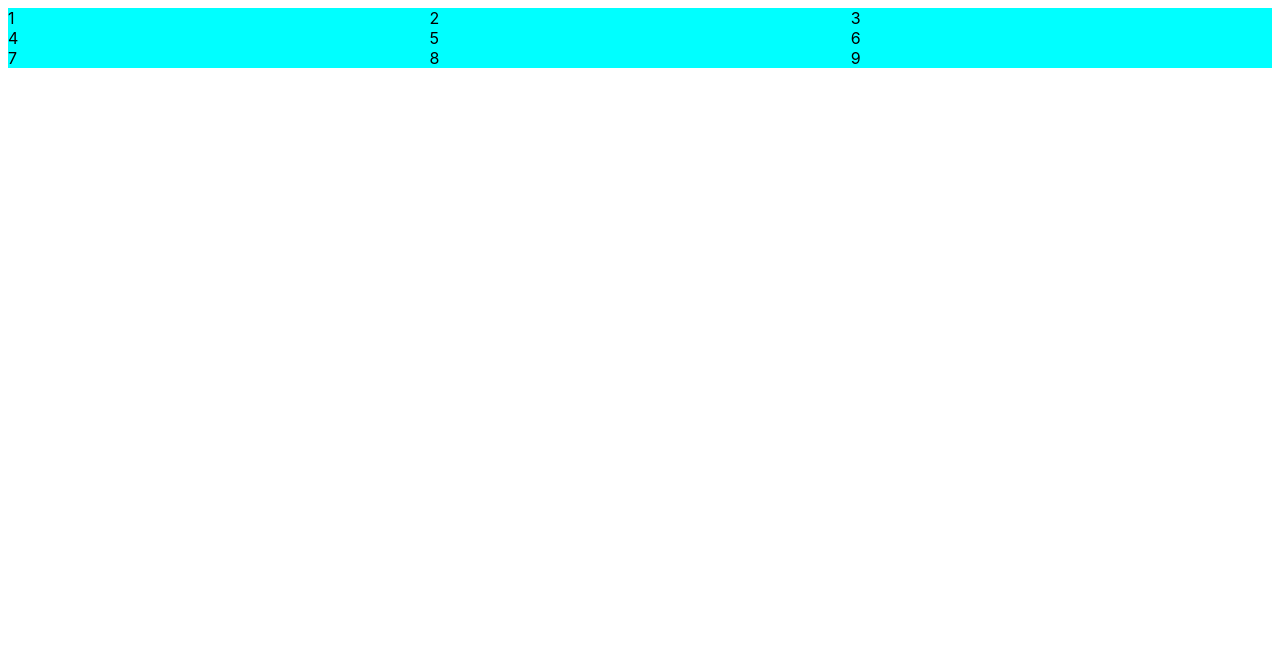
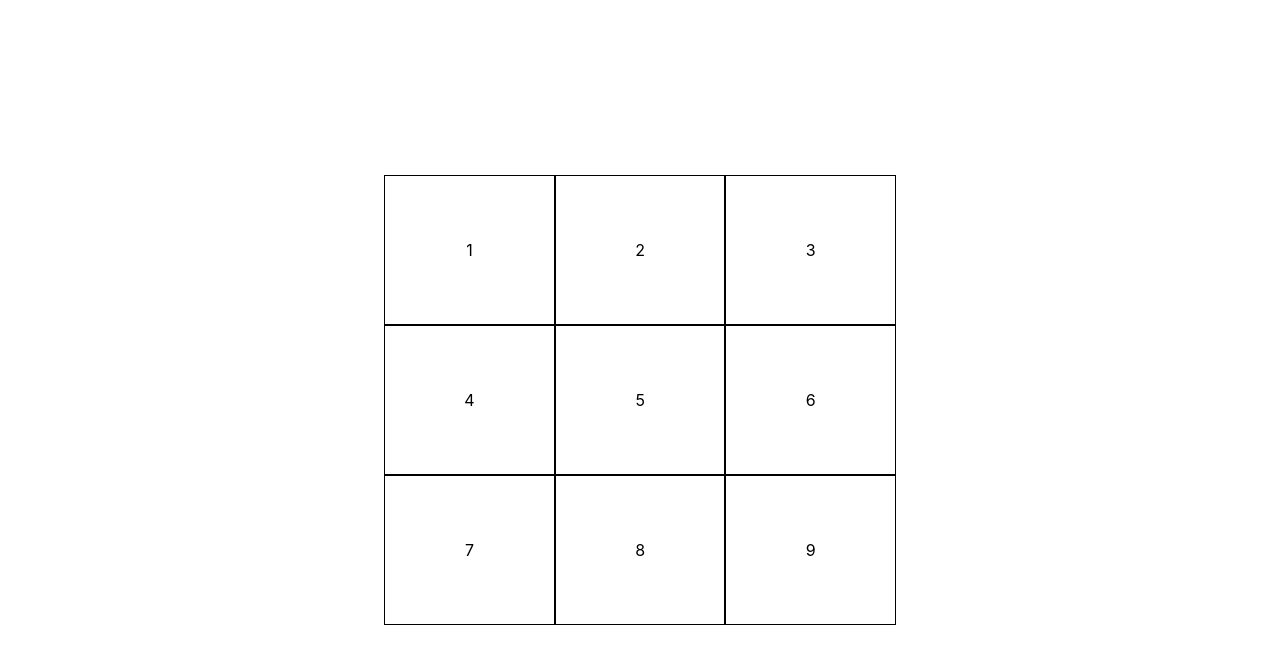
Before and after one commit to Ochirsaikhan/tic-tac-toe, a React (Create React App) app: page / in a window 1280 px wide. Shown: the top 664 px of the page. Built offline with nearby package versions, Linux system fonts and the light colour scheme; the HTML template or start-up script is replaced by a standard one.

Commit message:
Center the box

```diff
--- a/src/index.css
+++ b/src/index.css
@@ -8,6 +8,7 @@
 
 html {
 	box-sizing: border-box;
+  /* font-size: 15px; */
 }
 
 body {
@@ -26,10 +27,20 @@
 .box-grid {
   display: grid;
   grid-template-columns: auto auto auto;
-  /* grid-template-rows: auto auto auto; */
-  /* border:  */
+  width: 40%;
+
+  /* Place it in the center */
+  position: fixed;
+  top: 50%;
+  left: 50%;
+  transform: translate(-50%, -50%);
 }
 
 .box-cell {
-  background-color: aqua;
+  /* background-color: aqua; */
+  /* font-size: 25px; */
+  padding: 4rem;
+  text-align: center;
+  border: 1px solid black;
+
 }
```
